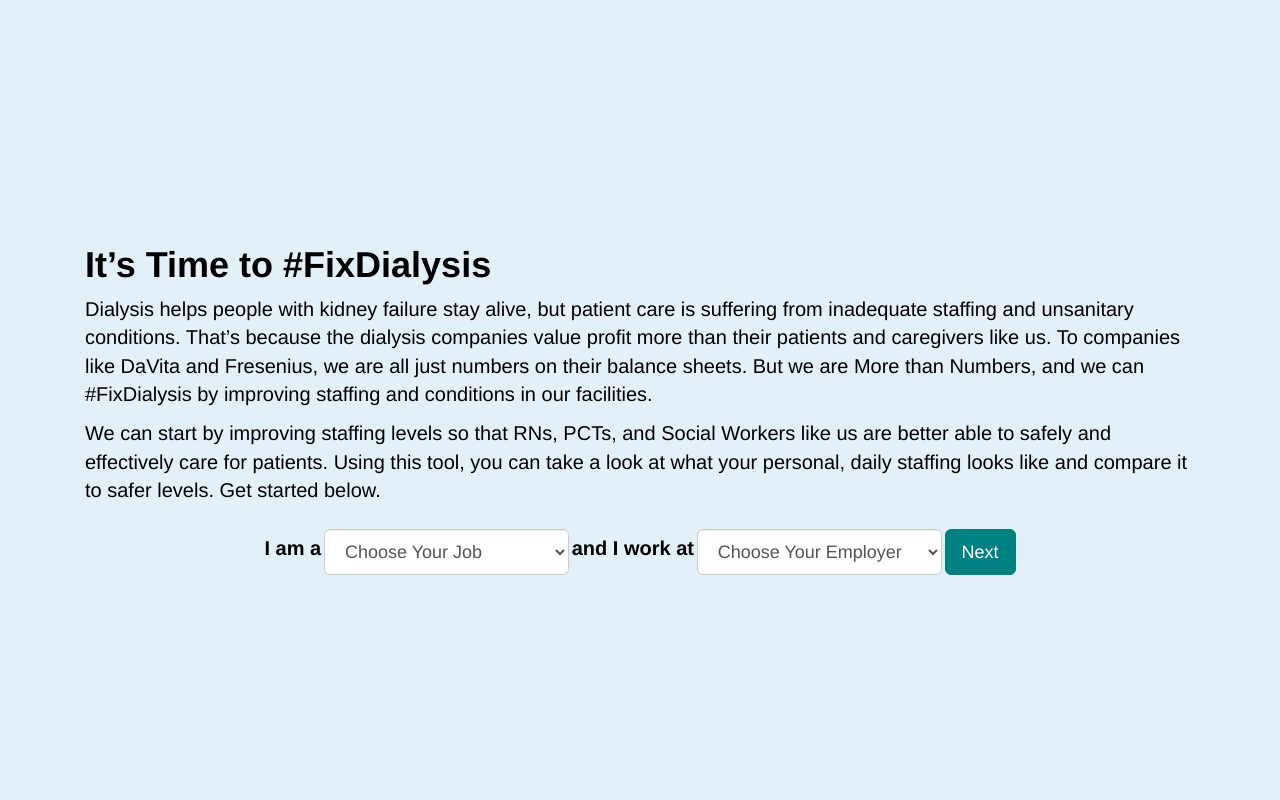
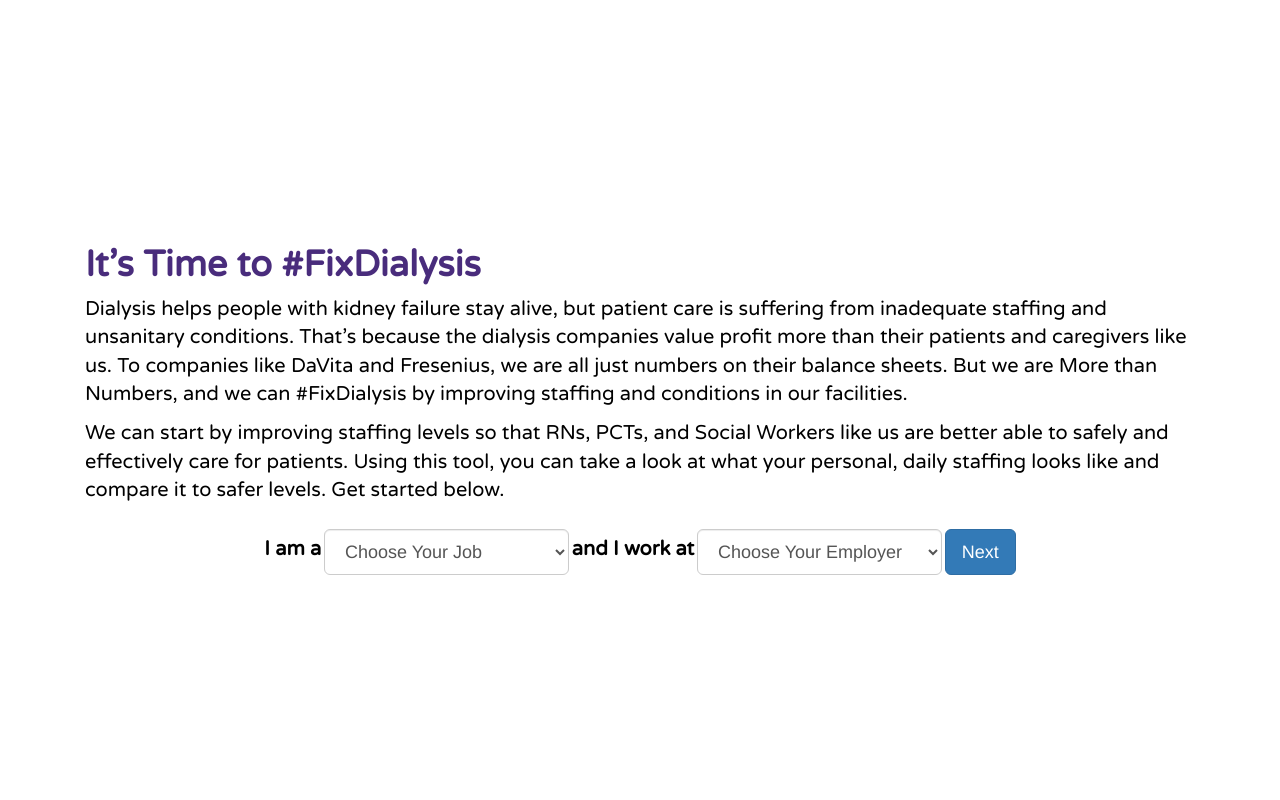
Before and after one commit to mattsedlar/DialysisCalc, a Django app: page / in a window 1280 px wide. Run offline with Django 3.2, Linux system fonts and the light colour scheme; some libraries are stand-ins or nearby versions.

Commit message:
Style updates to resemble home site

```diff
--- a/form/static/js/scripts.js
+++ b/form/static/js/scripts.js
@@ -1,5 +1,5 @@
 let step = 0;
-let colors = ['#e3f0f7','#b5c0c4','#93aeb6','#93aeb6','#b5c0c4','#e3f0f7'];
+// let colors = ['#e3f0f7','#b5c0c4','#93aeb6','#93aeb6','#b5c0c4','#e3f0f7'];
 
 $(document).ready(function(){
   // Steps
@@ -7,7 +7,7 @@
     console.log('#btnStep' + step);
     $('#step' + step).css('display','none');
     step += 1;
-    $('body').css('background-color',colors[step]);
+    //$('body').css('background-color',colors[step]);
     $('#step'+ step).css('display','block');
   });
   // Prevent Zero Values for Shifts
--- a/form/static/styles/styles.css
+++ b/form/static/styles/styles.css
@@ -1,5 +1,4 @@
 html {
-  font-family: 'Roboto',sans-serif;
   font-size: 16px;
 }
 
@@ -8,12 +7,21 @@
 }
 
 body {
- background-color: #e3f0f7;
+ background-color: #fff;
  color: #000;
  font-size: 62.5%;
 }
 
-p, label { font-size: 2em; }
+h1, h2, h3 {
+  font-family: 'Varela Round', sans-serif;
+  color: #492c7c;
+  font-weight: bold;
+}
+
+p, label {
+  font-size: 2em;
+  font-family: 'Varela Round', sans-serif;
+}
 
 .container-table {
     display: table;
@@ -23,11 +31,6 @@
     vertical-align: middle;
 }
 
-.btn {
-  background-color: #008080;
-  border-color: #008080;
-  color: #fff;
-}
 
 /* SEGMENTATION */
 
--- a/form/templates/base.html
+++ b/form/templates/base.html
@@ -12,7 +12,7 @@
 
         <title></title>
 
-  <link href="https://fonts.googleapis.com/css?family=Roboto" rel="stylesheet">
+  <link href="https://fonts.googleapis.com/css?family=Varela+Round" rel="stylesheet">
 	<link rel="stylesheet" href="https://maxcdn.bootstrapcdn.com/bootstrap/3.3.7/css/bootstrap.min.css">
         <link href='http://fonts.googleapis.com/css?family=Libre+Baskerville:400,700' rel='stylesheet' type='text/css'>
 	<link rel="stylesheet" href="{% static 'styles/styles.css' %}">
--- a/form/templates/index.html
+++ b/form/templates/index.html
@@ -34,7 +34,7 @@
                           <option value="Other Facility">Other Facility</option>
                         </select>
                   </div>
-                  <div id="btnStep0" class="btn btn-default btn-lg">Next</div>
+                  <div id="btnStep0" class="btn btn-primary btn-lg btn-round">Next</div>
 			          </div>
     		        <!-- FACILITY LOCATION -->
         		    <div id="step1">
@@ -46,7 +46,7 @@
                     <label for="id_clinic_name">and my clinic's name is </label>
                       <input id="id_clinic_name" maxlength="100" name="clinic_name" type="text" class="form-control input-lg">
                   </div>
-                  <div id="btnStep1" class="btn btn-default btn-lg">Next</div>
+                  <div id="btnStep1" class="btn btn-primary btn-lg btn-round">Next</div>
                 </div>
                 <!-- PATIENT LOAD DATA -->
                 <div id="step2">
@@ -76,7 +76,7 @@
                         </div>
                         <br/><br/>
                        </div>
-                        <input type="submit" class="btn btn-default btn-lg" value="Submit"/>
+                        <input type="submit" class="btn btn-primary btn-lg btn-round" value="Submit"/>
 
                   </div>
               </form>
```
Also changed, not shown: form/templates/action.html (+5 -7 lines), db.sqlite3, form/migrations/0009_auto_20170127_1529.py (added), form/migrations/0012_merge_20170127_1535.py (added), 9 other files.
